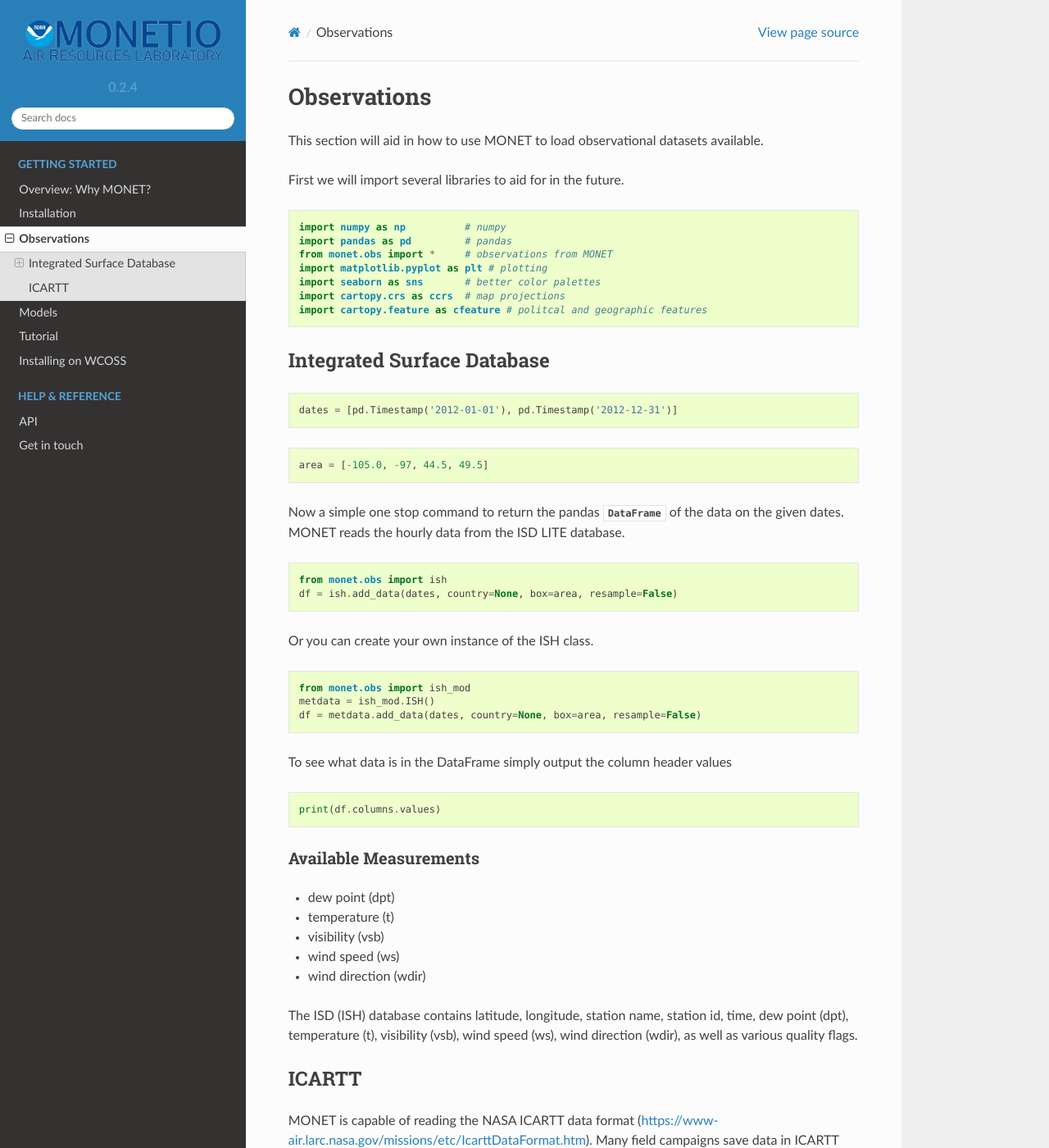
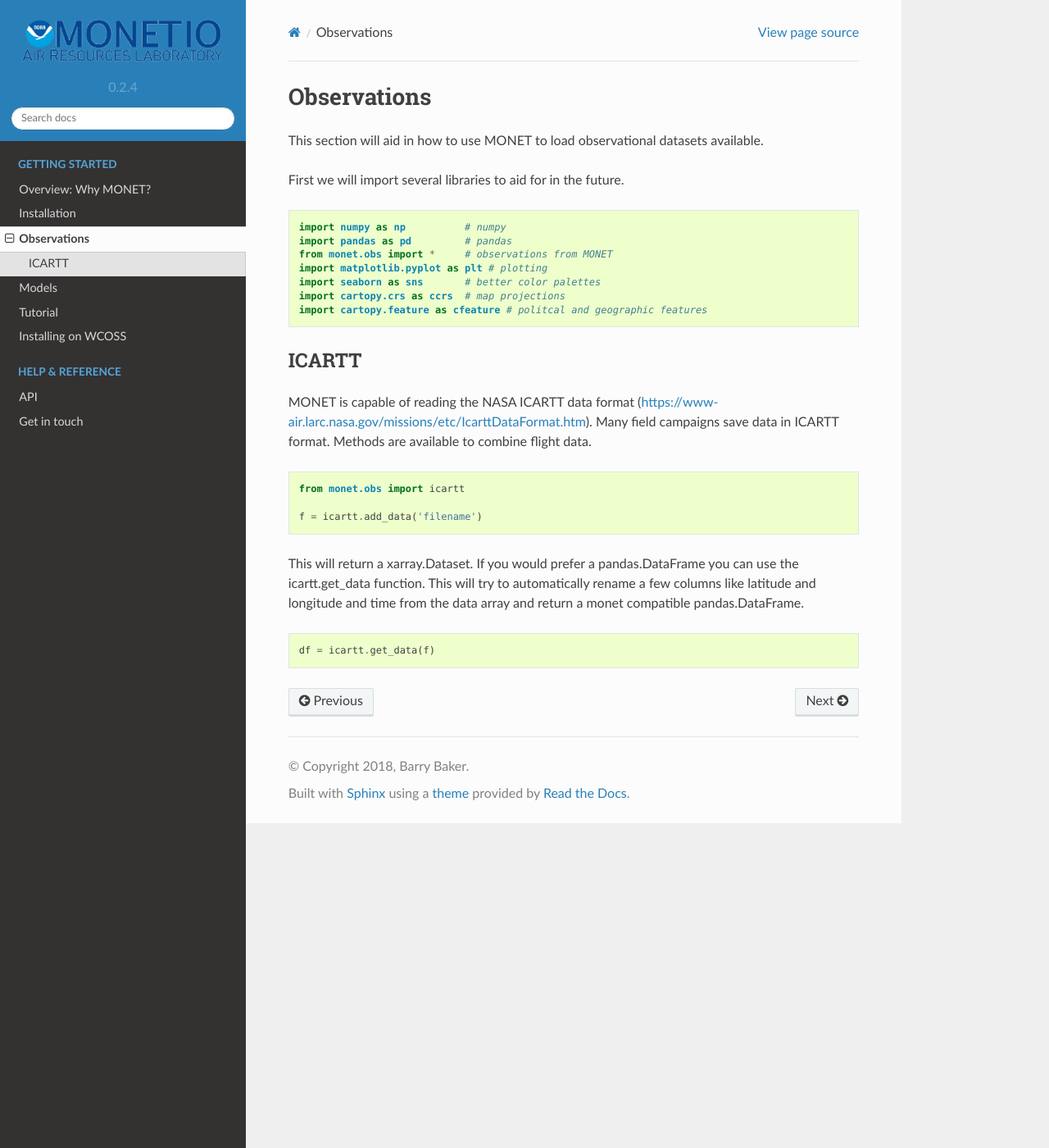
Before and after one commit to noaa-oar-arl/monetio, a Sphinx documentation site: the page built from docs/observations.rst, in a window 1280 px wide and 1400 px high. Shown: the whole window at 82% size. Built offline with Sphinx 7.4.7 and the Read the Docs theme 2.0.0, drawn with Linux system fonts in a browser that asks for light colours.

Commit message:
ISH examples

```diff
--- a/docs/environment-docs.yml
+++ b/docs/environment-docs.yml
@@ -16,6 +16,7 @@ dependencies:
   #
   # optional
   - joblib
+  - lxml
   - requests
   #
   # docs
--- a/docs/observations.rst
+++ b/docs/observations.rst
@@ -15,54 +15,6 @@ First we will import several libraries to aid for in the future.
     import seaborn as sns       # better color palettes
     import cartopy.crs as ccrs  # map projections
     import cartopy.feature as cfeature # politcal and geographic features
-
-
-Integrated Surface Database
----------------------------
-
-.. code::   python
-
-    dates = [pd.Timestamp('2012-01-01'), pd.Timestamp('2012-12-31')]
-
-.. code::   python
-
-    area = [-105.0, -97, 44.5, 49.5]
-
-Now a simple one stop command to return the pandas :py:class:`~pandas.DataFrame`
-of the data on the given dates.  MONET reads the hourly data from the ISD LITE database.
-
-.. code::   python
-
-    from monet.obs import ish
-    df = ish.add_data(dates, country=None, box=area, resample=False)
-
-
-Or you can create your own instance of the ISH class.
-
-.. code:: python
-
-    from monet.obs import ish_mod
-    metdata = ish_mod.ISH()
-    df = metdata.add_data(dates, country=None, box=area, resample=False)
-
-To see what data is in the DataFrame simply output the column header values
-
-.. code:: python
-
-    print(df.columns.values)
-
-Available Measurements
-^^^^^^^^^^^^^^^^^^^^^^
-
-* dew point (dpt)
-* temperature (t)
-* visibility (vsb)
-* wind speed (ws)
-* wind direction (wdir)
-
-The ISD (ISH) database contains latitude, longitude, station name, station id,
-time, dew point (dpt), temperature (t), visibility (vsb),
-wind speed (ws), wind direction (wdir), as well as various quality flags.
 
 ICARTT
 ------
```
Also changed, not shown: docs/observations.ipynb, 2 other files.
